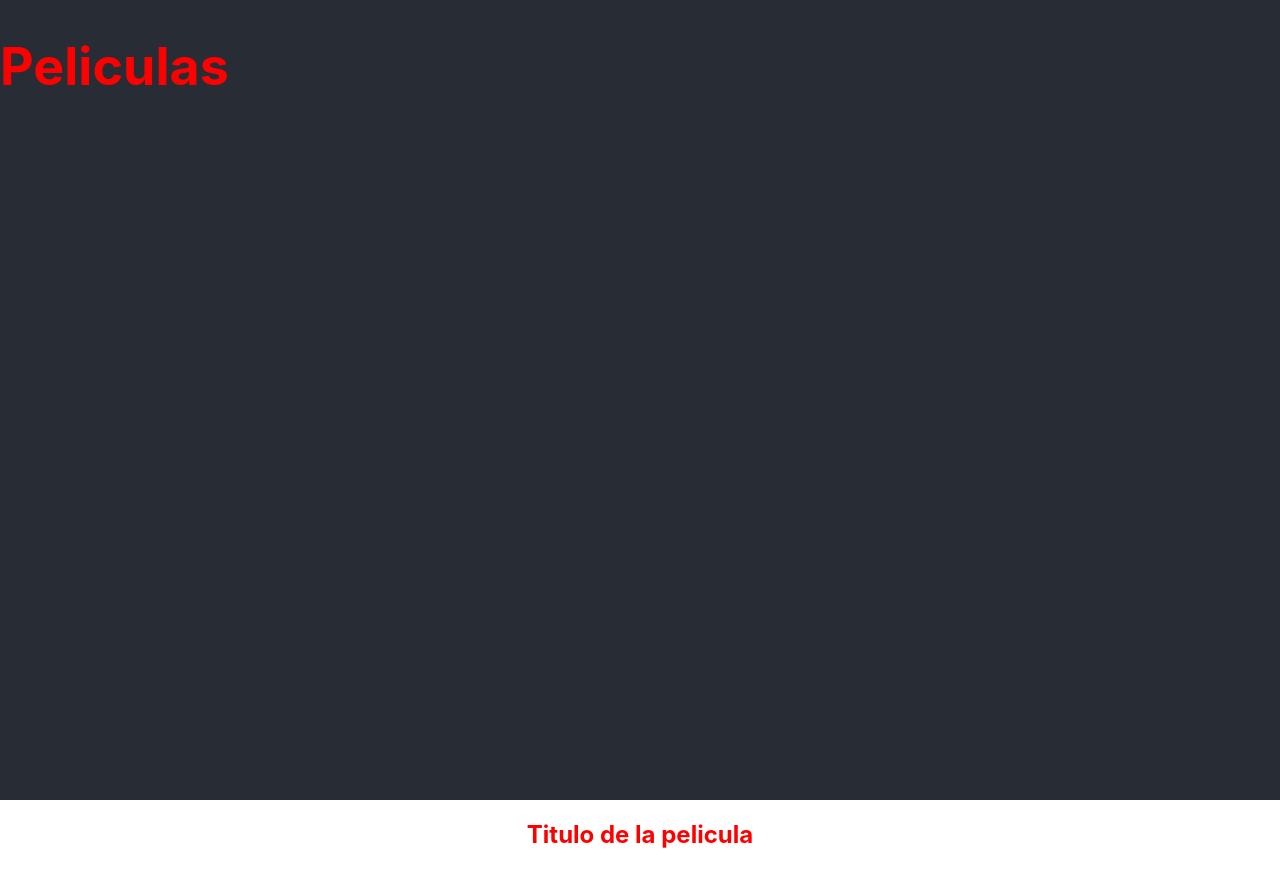
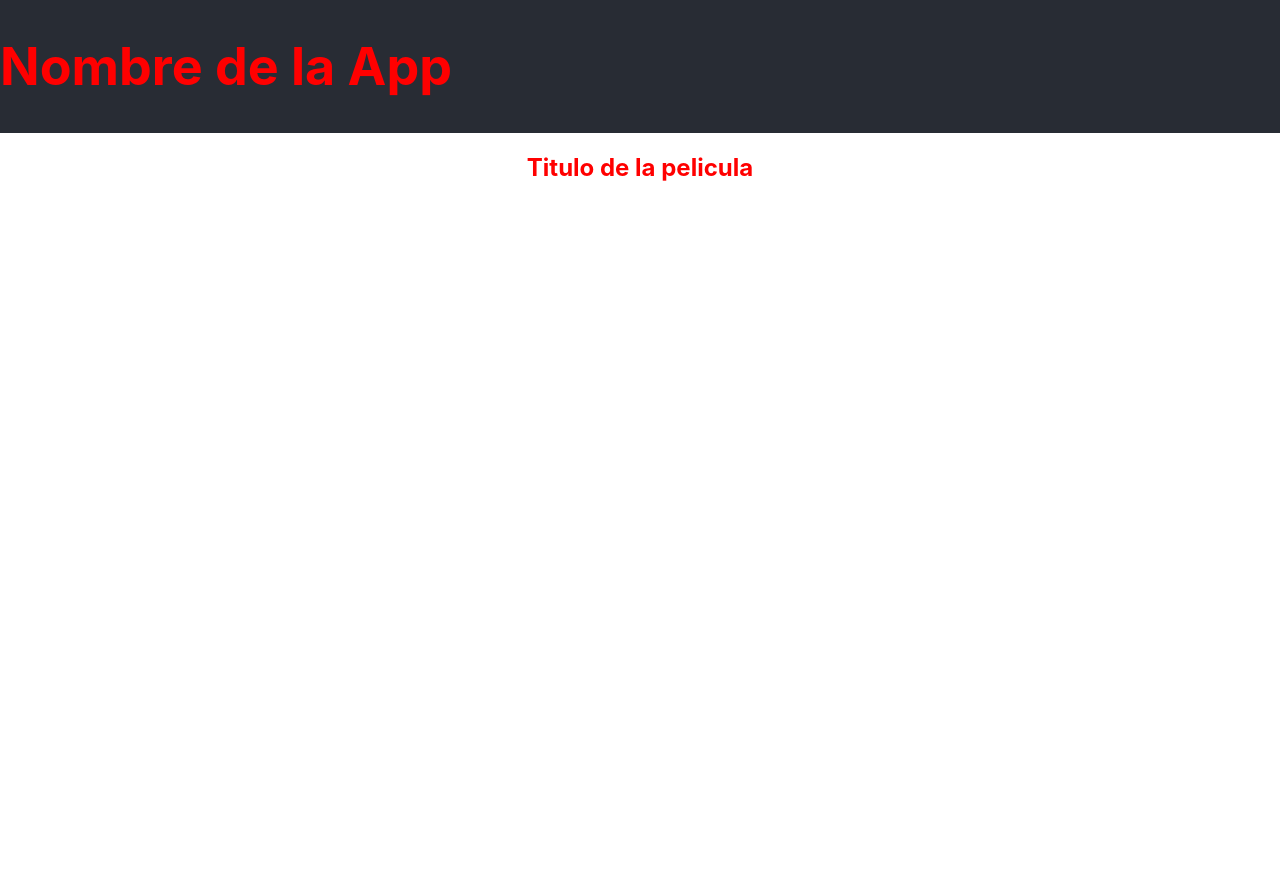
Before and after one commit to jcukierholmberg/progra3, a React (Create React App) app: page / in a window 1280 px wide. After the commit the page ends 800 px from the top, so only its background shows below. Built offline with nearby package versions, Linux system fonts and the light colour scheme.

Commit message:
creando componente pelicula

```diff
--- a/src/App.css
+++ b/src/App.css
@@ -2,10 +2,6 @@
   text-align: center;
 }
 
-.App-logo {
-  height: 40vmin;
-  pointer-events: none;
-}
 
 @media (prefers-reduced-motion: no-preference) {
   .App-logo {
@@ -15,7 +11,6 @@
 
 .App-header {
   background-color: #282c34;
-  min-height: 100vh;
   display: flex;
   flex-direction: column;
   align-items: left;
@@ -23,6 +18,14 @@
   font-size: calc(10px + 2vmin);
   color: white;
 }
+
+.Peliculas {
+    display: flex;
+    flex-wrap: wrap;
+    justify-content: space-around;
+    align-items: center;
+}
+
 
 .App-link {
   color: #61dafb;
--- a/src/App.js
+++ b/src/App.js
@@ -1,5 +1,6 @@
 // import logo from './logo.svg';
 import './App.css';
+
 import Pelicula from './componentes/pelicula/Pelicula';
 
 function App() {
@@ -7,11 +8,13 @@ function App() {
     <div className="App">
 
       <header className="App-header">
-          <h1 className="tituloApp"> Peliculas </h1>
+          <h1 className="tituloApp"> Nombre de la App </h1>
       </header>
 
-      <div>
+      <div className= "Peliculas">
+
          <Pelicula />
+
       </div>
     </div>
   );
--- a/src/componentes/pelicula/Pelicula.css
+++ b/src/componentes/pelicula/Pelicula.css
@@ -1,3 +1,9 @@
 .tituloPelicula {
     color: red;
 }
+
+.tarjetaPelicula {
+    border-style: double;
+    border-radius: 1px;
+    border: red;
+}
--- a/src/componentes/pelicula/Pelicula.js
+++ b/src/componentes/pelicula/Pelicula.js
@@ -3,7 +3,12 @@ import './Pelicula.css' ;
 
 function Pelicula() {
     return (
-        <h2 className="tituloPelicula"> Titulo de la pelicula </h2>
+        <div className= "tarjetaPelicula">
+
+            <h2 className="tituloPelicula"> Titulo de la pelicula </h2>
+
+        </div>
+
         );
 }
 export default Pelicula ;
```
